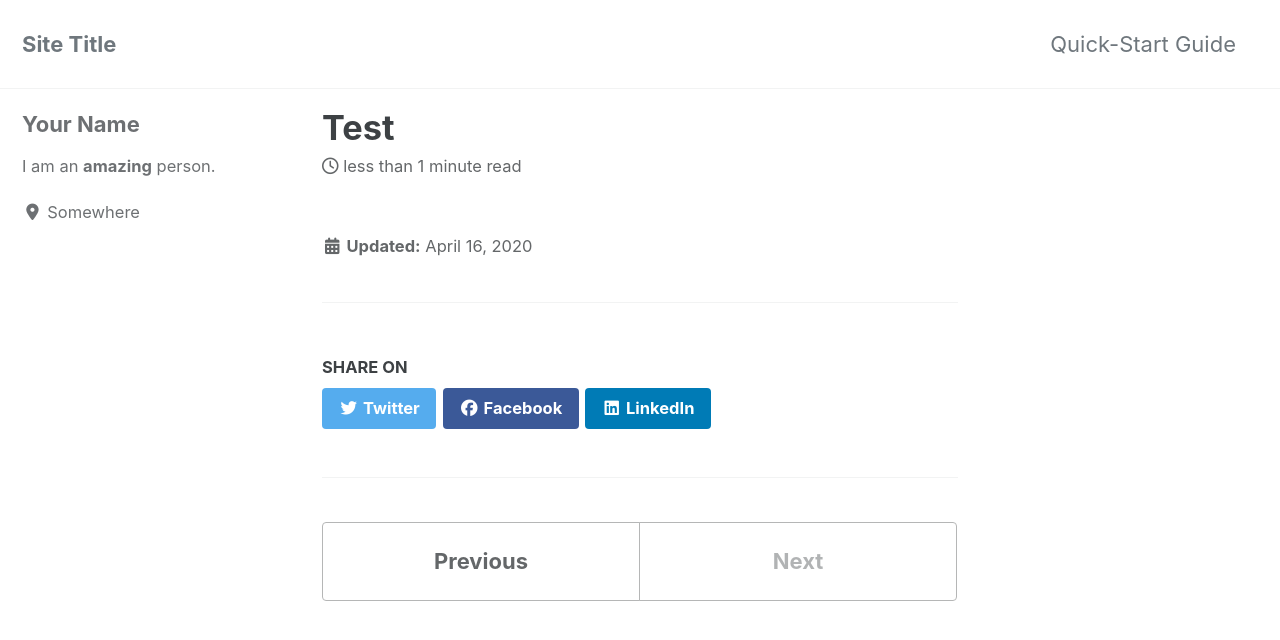
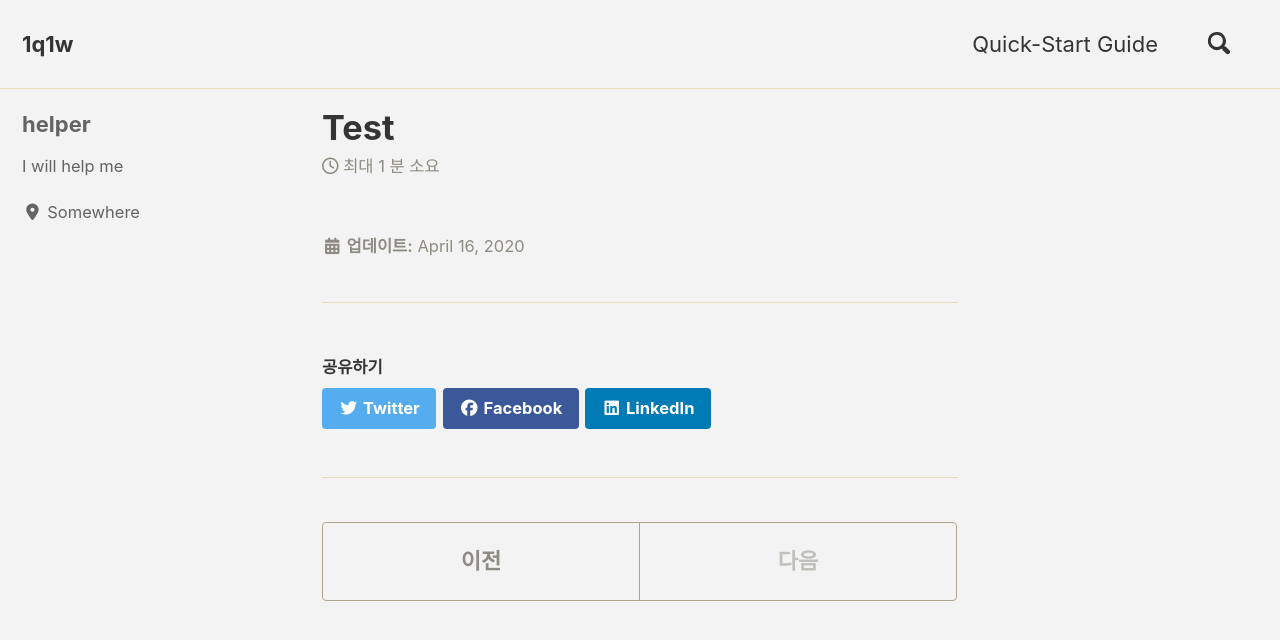
Before and after one commit to 1q1w/1q1w.github.io, a Jekyll site: the page built from _posts/2020-04-16-TEST.md, in a window 1280 px wide and 900 px high. Shown: the top 640 px of the window. Built offline with Jekyll 4.4.1, drawn with Linux system fonts in a browser that asks for light colours; cached includes are drawn as plain includes; nearby versions of some CDN libraries; some of the changed text lies outside the part shown.

Commit message:
세팅중

```diff
--- a/_config.yml
+++ b/_config.yml
@@ -12,18 +12,18 @@
 
 # theme                  : "minimal-mistakes-jekyll"
 # remote_theme           : "mmistakes/minimal-mistakes"
-minimal_mistakes_skin    : "default" # "air", "aqua", "contrast", "dark", "dirt", "neon", "mint", "plum", "sunrise"
+minimal_mistakes_skin    : "dirt" # "air", "aqua", "contrast", "dark", "dirt", "neon", "mint", "plum", "sunrise"  # 테마 스킨
 
 # Site Settings
-locale                   : "en-US"
-title                    : "Site Title"
+locale                   : "ko"   # 타깃 국가
+title                    : "1q1w"   # 블로그 좌측 상단 타이틀
 title_separator          : "-"
 subtitle                 : # site tagline that appears below site title in masthead
 name                     : "Your Name"
 description              : "An amazing website."
-url                      : # the base hostname & protocol for your site e.g. "https://mmistakes.github.io"
+url                      : "https://https://1q1w.github.io"   # URL
 baseurl                  : # the subpath of your site, e.g. "/blog"
-repository               : # GitHub username/repo-name e.g. "mmistakes/minimal-mistakes"
+repository               : "1q1w/1q1w.github.io"   # github 리포지토리
 teaser                   : # path of fallback teaser image, e.g. "/assets/images/500x300.png"
 logo                     : # path of logo image to display in the masthead, e.g. "/assets/images/88x88.png"
 masthead_title           : # overrides the website title displayed in the masthead, use " " for no title
@@ -51,8 +51,8 @@ reCaptcha:
   secret                 :
 atom_feed:
   path                   : # blank (default) uses feed.xml
-search                   : # true, false (default)
-search_full_content      : # true, false (default)
+search                   : true   # 사이트 우측 상단 검색 활성화
+search_full_content      : true   # 제목 아닌 내용까지도 검색할것인지
 search_provider          : # lunr (default), algolia, google
 algolia:
   application_id         : # YOUR_APPLICATION_ID
@@ -91,11 +91,11 @@ analytics:
     anonymize_ip         : # true, false (default)
 
 
-# Site Author
+# Site Author (좌측 사이드바 운영자정보)
 author:
-  name             : "Your Name"
-  avatar           : # path of avatar image, e.g. "/assets/images/bio-photo.jpg"
-  bio              : "I am an **amazing** person."
+  name             : "helper"  # 이름
+  avatar           : # path of avatar image, e.g. "/assets/images/bio-photo.jpg"  # 프로필사진
+  bio              : "I will help me"
   location         : "Somewhere"
   email            :
   links:
@@ -275,7 +275,7 @@ defaults:
     values:
       layout: single
       author_profile: true
-      read_time: true
+      read_time: true  # 해당 포스트를 읽은 시간. 기본값 true
       comments: # true
-      share: true
+      share: true  # 포스트공유 기능 활성화여부. 기본값 true
       related: true
```
